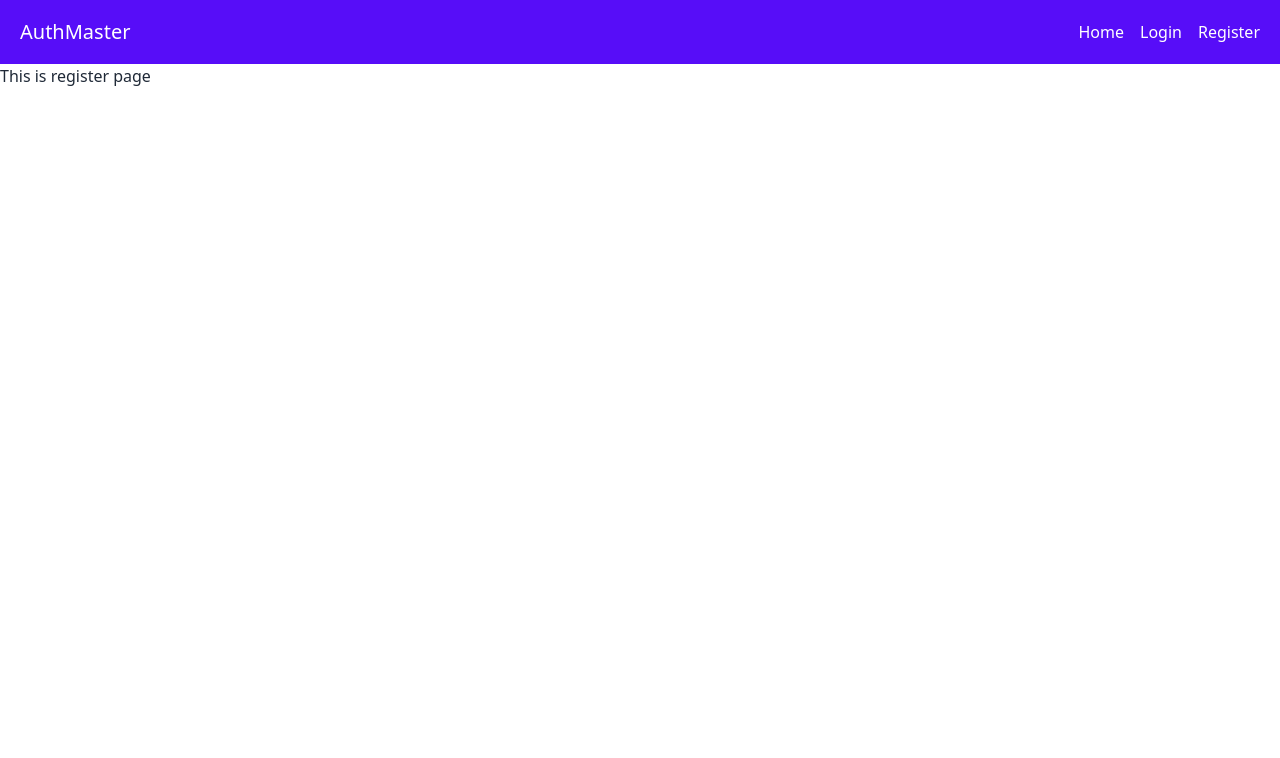
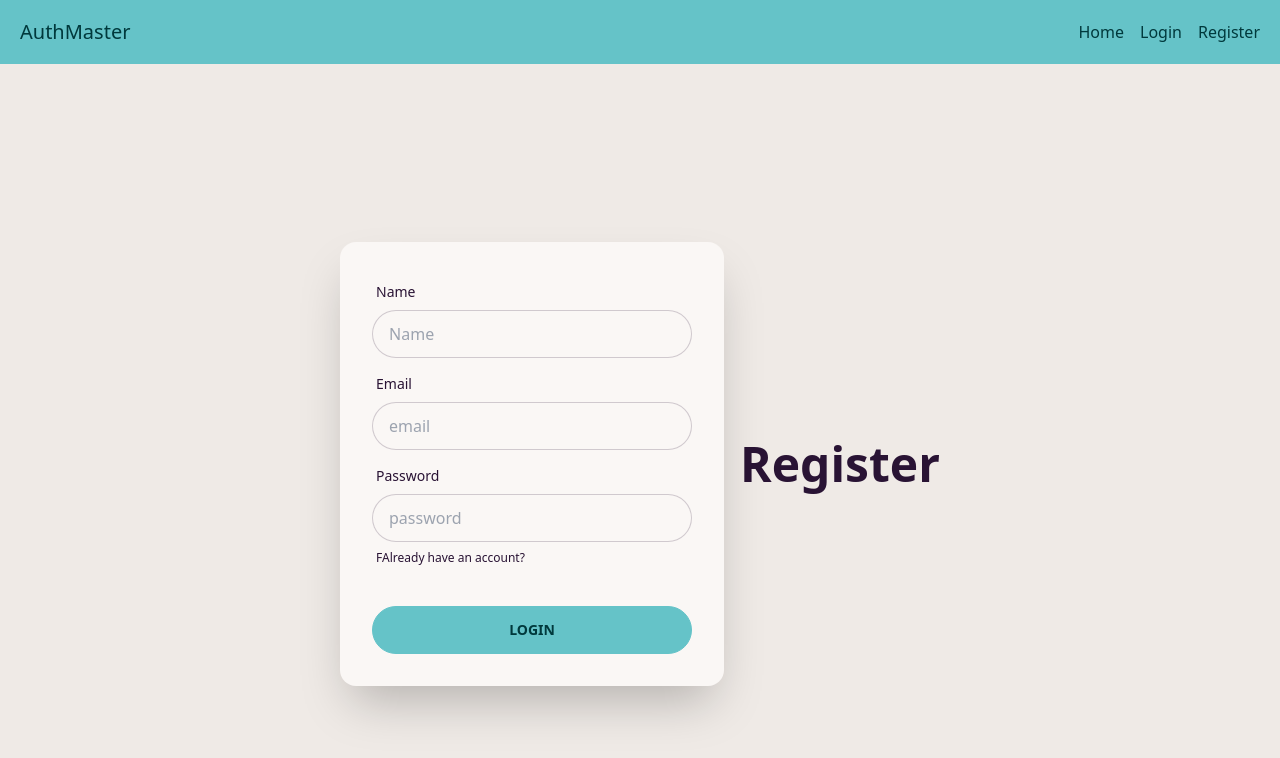
Before and after one commit to ariaanahmed/60_module-auth-firebase-context-tailwind, a React (Vite) app: page /register in a window 1280 px wide. Shown: the top 758 px of the page. Built offline with nearby package versions, Linux system fonts and the light colour scheme.

Commit message:
60-2 Create Login and Registration Form using Daisy UI

```diff
--- a/index.html
+++ b/index.html
@@ -1,5 +1,5 @@
 <!DOCTYPE html>
-<html lang="en">
+<html lang="en" data-theme="cupcake">
   <head>
     <meta charset="UTF-8" />
     <link rel="icon" type="image/svg+xml" href="" />
--- a/src/Components/Header/Header.jsx
+++ b/src/Components/Header/Header.jsx
@@ -6,9 +6,9 @@
         <div className="navbar bg-primary text-primary-content justify-between w-12/12 mx-auto px-5">
             <Link className="normal-case text-xl" to='/'>AuthMaster</Link>
             <div className='flex gap-4'>
-                <Link to='/'>Home</Link>
-                <Link to='/login'>Login</Link>
-                <Link to='/register'>Register</Link>
+                <Link className="tooltip tooltip-bottom" data-tip="Home" to='/'>Home</Link>
+                <Link className="tooltip tooltip-bottom" data-tip="Login" to='/login'>Login</Link>
+                <Link className="tooltip tooltip-bottom" data-tip="Register" to='/register'>Register</Link>
             </div>
         </div>
     );
--- a/src/Components/Login/Login.jsx
+++ b/src/Components/Login/Login.jsx
@@ -1,9 +1,44 @@
 import React from 'react';
+import { Link } from 'react-router-dom';
 
 const Login = () => {
+
+    const hanldeLogin = (event) => {
+        event.preventDefault();
+        const form = event.target;
+
+        const email = form.email.value;
+        const password = form.password.value;
+        console.log(email, password)
+    }
+
     return (
-        <div>
-            <h2>this is login page</h2>
+        <div className="hero min-h-screen bg-base-200">
+            <div className="hero-content flex-col lg:flex-row-reverse">
+                <div className="text-center lg:text-left">
+                    <h1 className="text-5xl font-bold">Login</h1>
+                </div>
+                <div className="card flex-shrink-0 w-full max-w-sm shadow-2xl bg-base-100">
+
+                    <form className="card-body" onSubmit={hanldeLogin}>
+                        <div className="form-control">
+                            <label className="label"> <span className="label-text">Email</span></label>
+                            <input type="email" name='email' required placeholder="email" className="input input-bordered" />
+                        </div>
+                        <div className="form-control">
+                            <label className="label"> <span className="label-text">Password</span></label>
+                            <input type="password" name='password' required placeholder="password" className="input input-bordered" />
+                            <label className="label">
+                                <a href="#" className="label-text-alt link link-hover">Forgot password?</a>
+                            </label>
+                        </div>
+                        <div className="form-control mt-6">
+                            <button className="btn btn-primary">Login</button>
+                        </div>
+                    </form>
+                    <Link to="/register" className="label-text-alt link link-hover p-5"> New to AuthMaster? </Link>
+                </div>
+            </div>
         </div>
     );
 };
--- a/src/Components/Register/Register.jsx
+++ b/src/Components/Register/Register.jsx
@@ -1,9 +1,45 @@
 import React from 'react';
+import { Link } from 'react-router-dom';
 
 const Register = () => {
+    const handleRegister = (event) => {
+        event.preventDefault();
+
+        const form = event.target;
+        const name = form.name.value;
+        const email = form.email.value;
+        const password = form.password.value;
+        console.log(name, email, password)
+    }
     return (
-        <div>
-            <h2>This is register page</h2>
+        <div className="hero min-h-screen bg-base-200">
+            <div className="hero-content flex-col lg:flex-row-reverse">
+                <div className="text-center lg:text-left">
+                    <h1 className="text-5xl font-bold">Register</h1>
+                </div>
+                <div className="card flex-shrink-0 w-full max-w-sm shadow-2xl bg-base-100">
+                    <form className="card-body" onSubmit={handleRegister}>
+                        <div className="form-control">
+                            <label className="label"> <span className="label-text">Name</span></label>
+                            <input type="text" name='name' required placeholder="Name" className="input input-bordered" />
+                        </div>
+                        <div className="form-control">
+                            <label className="label"> <span className="label-text">Email</span></label>
+                            <input type="email" name='email' required placeholder="email" className="input input-bordered" />
+                        </div>
+                        <div className="form-control">
+                            <label className="label"> <span className="label-text">Password</span></label>
+                            <input type="password" name='password' required placeholder="password" className="input input-bordered" />
+                            <label className="label">
+                                <Link to="/login" className="label-text-alt link link-hover">FAlready have an account?</Link>
+                            </label>
+                        </div>
+                        <div className="form-control mt-6">
+                            <button className="btn btn-primary">Login</button>
+                        </div>
+                    </form>
+                </div>
+            </div>
         </div>
     );
 };
```
Also changed, not shown: #note.txt.
